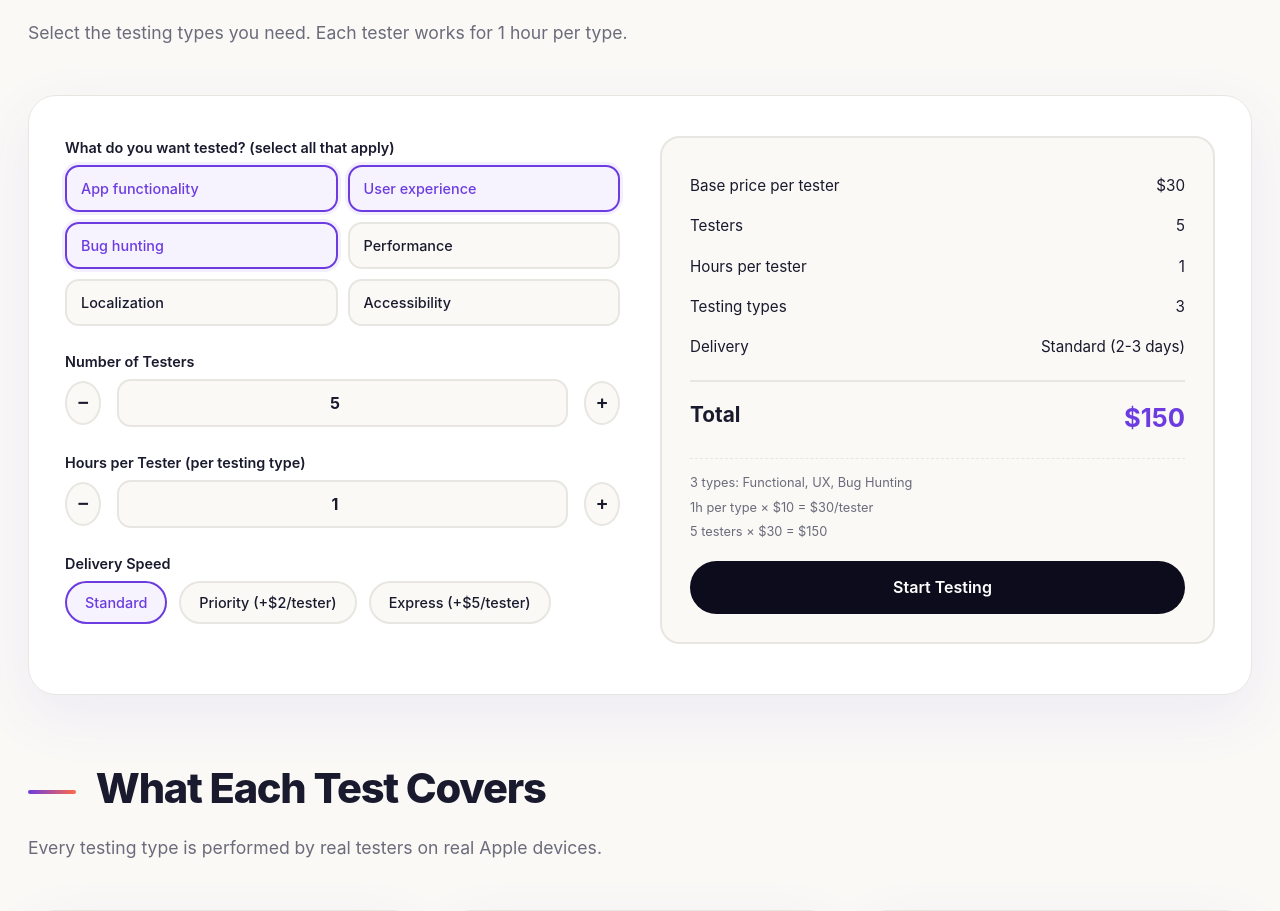
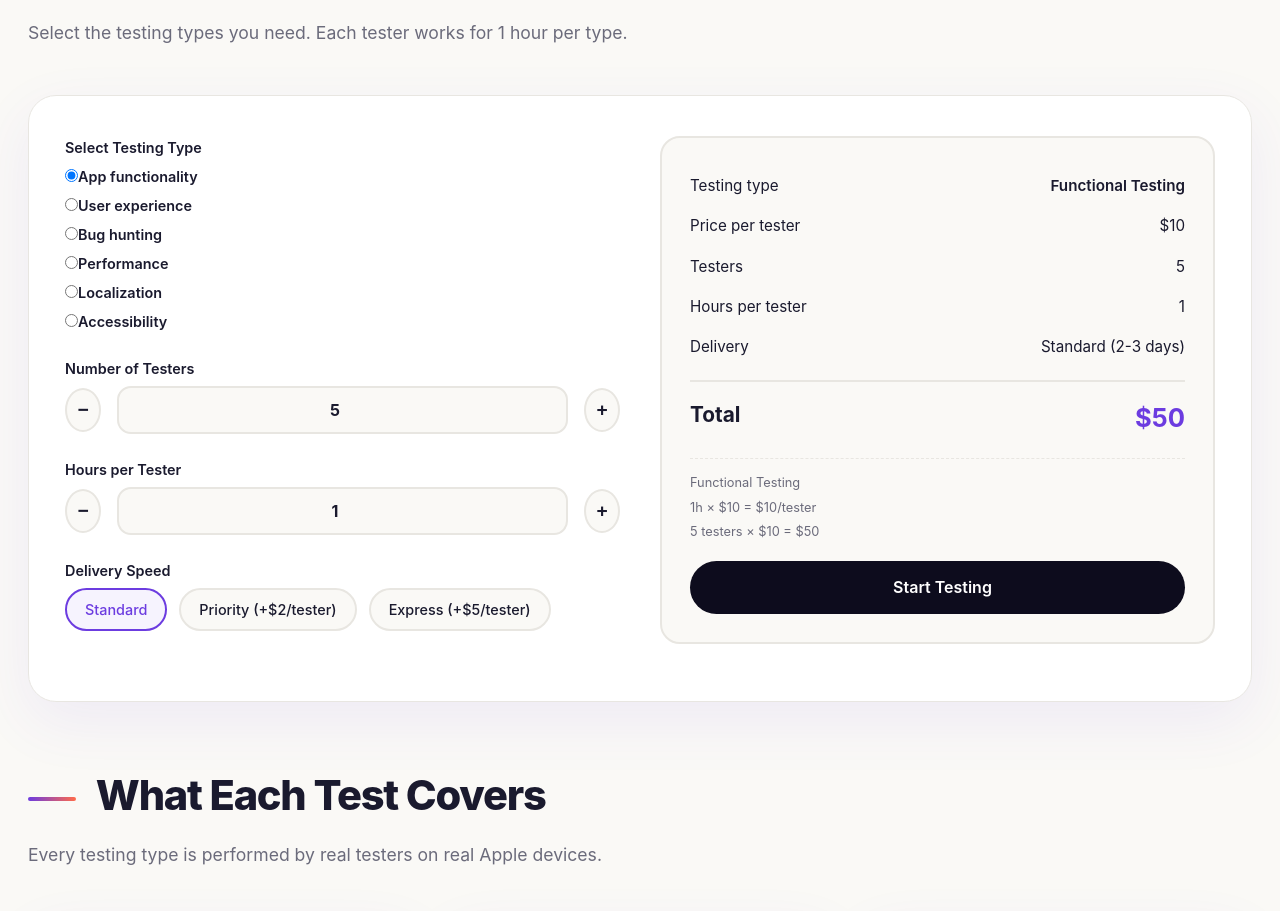
Before and after one commit to RealAppTesters/testflight-testers, a Next.js app: page / in a window 1280 px wide. Shown: the part 1380-2291 px from the top of the page. Built offline with nearby package versions, Linux system fonts and the light colour scheme.

Commit message:
Update PricingCalculator.tsx

```diff
--- a/components/PricingCalculator.tsx
+++ b/components/PricingCalculator.tsx
@@ -1,35 +1,31 @@
 "use client";
 
-import { useState, useEffect } from "react";
-
-interface TestType {
-  id: string;
-  label: string;
-  checked: boolean;
-}
+import { useState } from "react";
 
 export default function PricingCalculator() {
-  const [testTypes, setTestTypes] = useState<TestType[]>([
-    { id: "functionality", label: "App functionality", checked: true },
-    { id: "ux", label: "User experience", checked: true },
-    { id: "bug", label: "Bug hunting", checked: true },
-    { id: "performance", label: "Performance", checked: false },
-    { id: "localization", label: "Localization", checked: false },
-    { id: "accessibility", label: "Accessibility", checked: false },
-  ]);
-
+  const [selectedType, setSelectedType] = useState("functionality");
   const [testers, setTesters] = useState(5);
   const [hours, setHours] = useState(1);
   const [delivery, setDelivery] = useState("standard");
 
   const BASE_RATE = 10;
+
+  const testTypes = [
+    { id: "functionality", label: "App functionality" },
+    { id: "ux", label: "User experience" },
+    { id: "bug", label: "Bug hunting" },
+    { id: "performance", label: "Performance" },
+    { id: "localization", label: "Localization" },
+    { id: "accessibility", label: "Accessibility" },
+  ];
+
   const typeLabels: Record<string, string> = {
-    functionality: "Functional",
-    ux: "UX",
+    functionality: "Functional Testing",
+    ux: "UX Testing",
     bug: "Bug Hunting",
-    performance: "Performance",
-    localization: "Localization",
-    accessibility: "Accessibility",
+    performance: "Performance Testing",
+    localization: "Localization Testing",
+    accessibility: "Accessibility Testing",
   };
 
   const deliveryNames: Record<string, string> = {
@@ -44,37 +40,25 @@ export default function PricingCalculator() {
     express: 5,
   };
 
-  const handleCheckboxChange = (id: string) => {
-    setTestTypes((prev) =>
-      prev.map((type) =>
-        type.id === id ? { ...type, checked: !type.checked } : type
-      )
-    );
-  };
-
-  const getCheckedTypes = () => testTypes.filter((t) => t.checked);
-  const numTypes = getCheckedTypes().length || 1;
   const surcharge = deliverySurcharges[delivery] || 0;
-  const perTester = BASE_RATE * numTypes * hours + surcharge;
+  const perTester = BASE_RATE * hours + surcharge;
   const total = perTester * testers;
-
-  const typeNames = getCheckedTypes()
-    .map((t) => typeLabels[t.id] || t.id)
-    .join(", ");
 
   return (
     <div className="calculator-wrap">
       <div className="calc-grid">
         <div>
           <div className="calc-field">
-            <label>What do you want tested? (select all that apply)</label>
-            <div className="test-checkboxes">
+            <label>Select Testing Type</label>
+            <div className="test-radio-group">
               {testTypes.map((type) => (
-                <label key={type.id}>
+                <label key={type.id} className={selectedType === type.id ? "selected" : ""}>
                   <input
-                    type="checkbox"
-                    checked={type.checked}
-                    onChange={() => handleCheckboxChange(type.id)}
+                    type="radio"
+                    name="testType"
+                    value={type.id}
+                    checked={selectedType === type.id}
+                    onChange={() => setSelectedType(type.id)}
                   />
                   <span>{type.label}</span>
                 </label>
@@ -98,7 +82,7 @@ export default function PricingCalculator() {
           </div>
 
           <div className="calc-field">
-            <label>Hours per Tester (per testing type)</label>
+            <label>Hours per Tester</label>
             <div className="hours-control">
               <button onClick={() => setHours(Math.max(1, hours - 1))}>−</button>
               <input
@@ -124,7 +108,13 @@ export default function PricingCalculator() {
                     checked={delivery === value}
                     onChange={() => setDelivery(value)}
                   />
-                  <span>{value === "standard" ? "Standard" : value === "priority" ? "Priority (+$2/tester)" : "Express (+$5/tester)"}</span>
+                  <span>
+                    {value === "standard"
+                      ? "Standard"
+                      : value === "priority"
+                      ? "Priority (+$2/tester)"
+                      : "Express (+$5/tester)"}
+                  </span>
                 </label>
               ))}
             </div>
@@ -133,18 +123,33 @@ export default function PricingCalculator() {
 
         <div>
           <div className="calc-result">
-            <div className="row"><span>Base price per tester</span><span>${perTester}</span></div>
-            <div className="row"><span>Testers</span><span>{testers}</span></div>
-            <div className="row"><span>Hours per tester</span><span>{hours}</span></div>
-            <div className="row"><span>Testing types</span><span>{numTypes}</span></div>
-            <div className="row"><span>Delivery</span><span>{deliveryNames[delivery]}</span></div>
+            <div className="row">
+              <span>Testing type</span>
+              <span style={{ fontWeight: 600 }}>{typeLabels[selectedType]}</span>
+            </div>
+            <div className="row">
+              <span>Price per tester</span>
+              <span>${perTester}</span>
+            </div>
+            <div className="row">
+              <span>Testers</span>
+              <span>{testers}</span>
+            </div>
+            <div className="row">
+              <span>Hours per tester</span>
+              <span>{hours}</span>
+            </div>
+            <div className="row">
+              <span>Delivery</span>
+              <span>{deliveryNames[delivery]}</span>
+            </div>
             <div className="row total">
               <span>Total</span>
               <span className="price">${total}</span>
             </div>
             <div className="breakdown">
-              <span>{numTypes} types: {typeNames || "None selected"}</span>
-              <span>{hours}h per type × ${BASE_RATE} = ${BASE_RATE * numTypes * hours}/tester</span>
+              <span>{typeLabels[selectedType]}</span>
+              <span>{hours}h × ${BASE_RATE} = ${BASE_RATE * hours}/tester</span>
               {surcharge > 0 && <span>Delivery surcharge: +${surcharge}/tester</span>}
               <span>{testers} testers × ${perTester} = ${total}</span>
             </div>
```
